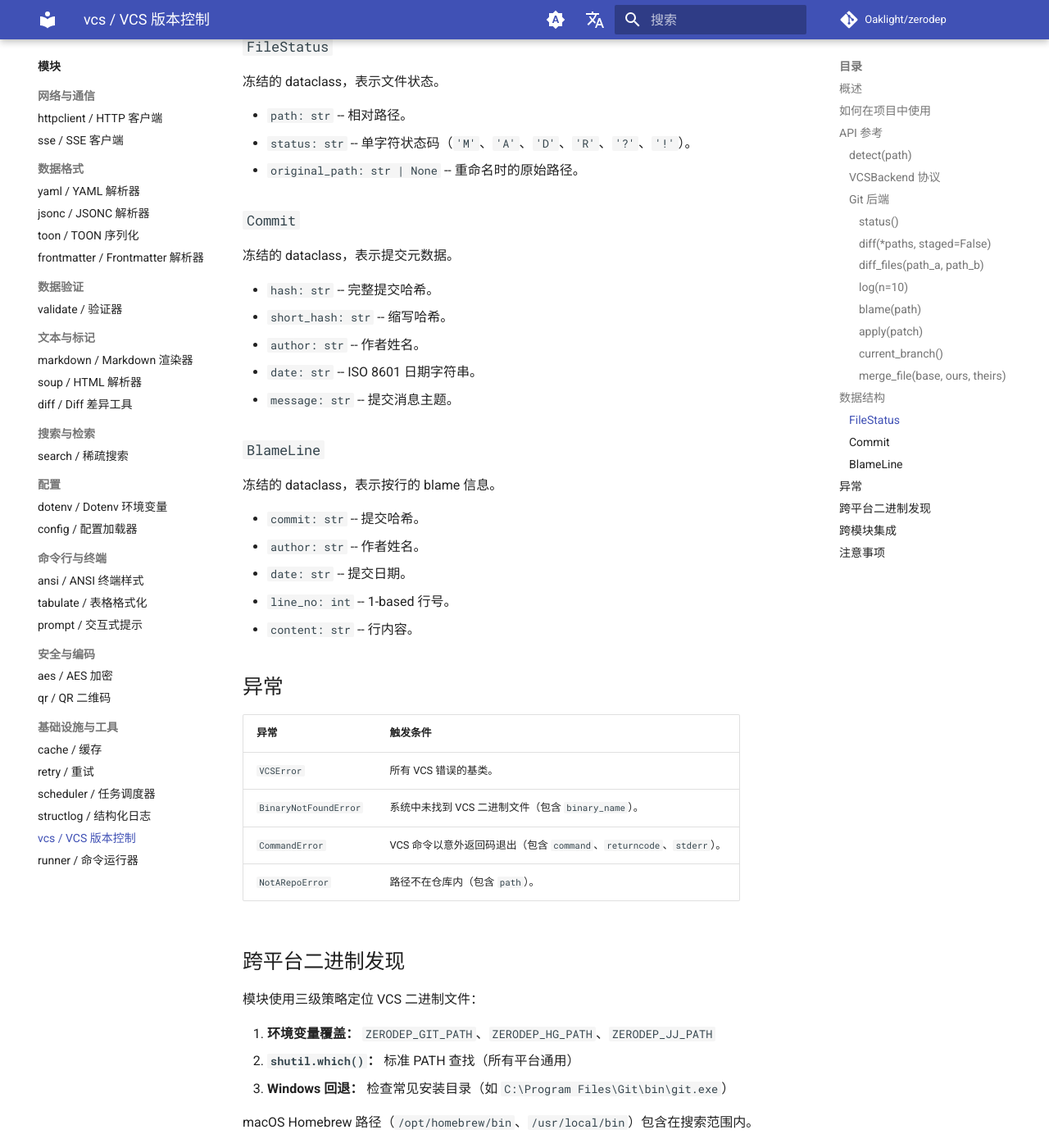
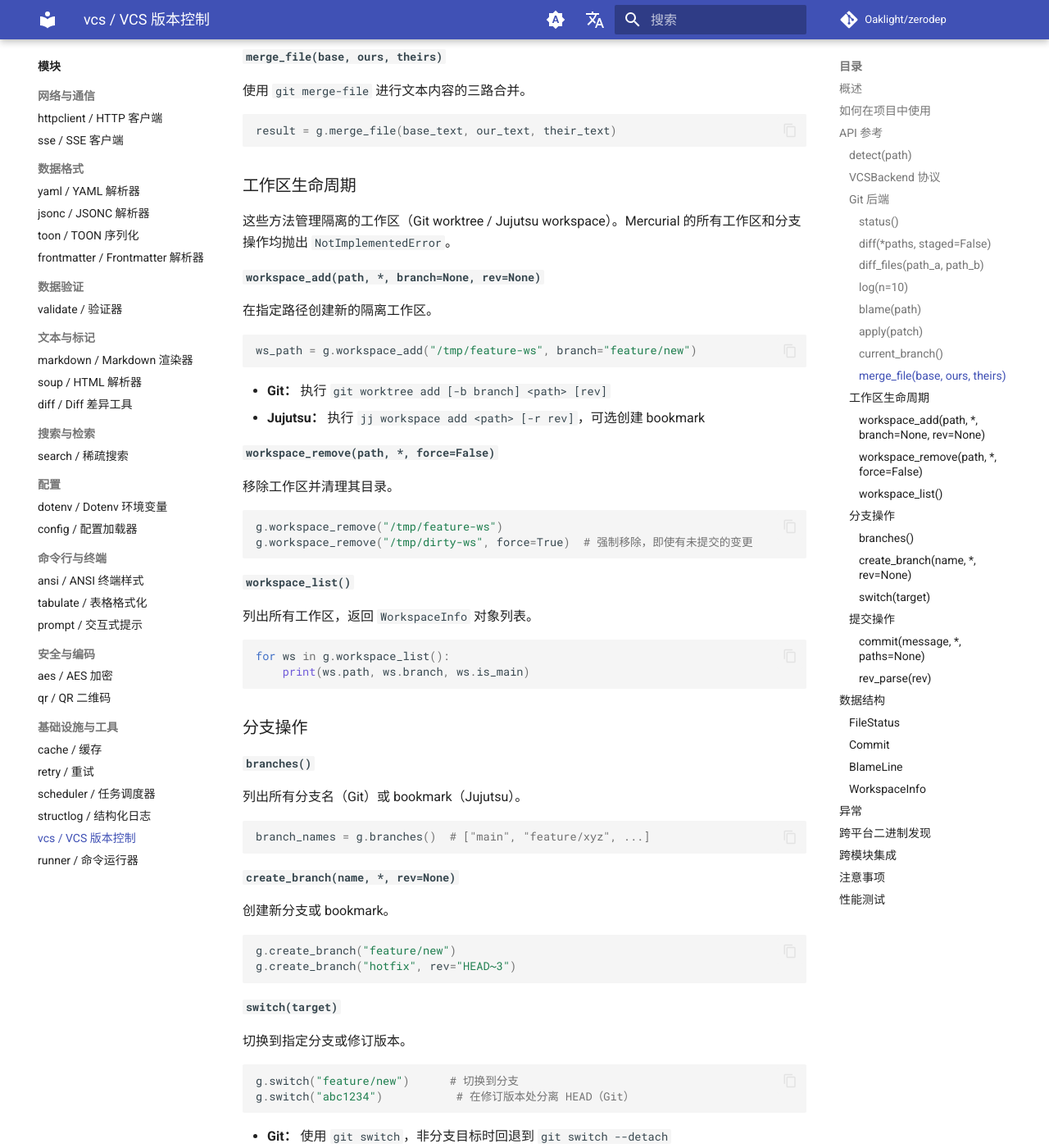
Before and after one commit to Oaklight/zerodep, an MkDocs documentation site: the page built from docs/modules/vcs.md, in a window 1280 px wide and 1400 px high, scrolled down 3455 px. Shown: the whole window at 82% size. Built offline with MkDocs 1.6.1 and Material for MkDocs 9.7.7, drawn with Linux system fonts in a browser that asks for light colours; comment, search, counter and statistics services are not loaded; some of the changed text lies outside the part shown.

Commit message:
update vcs module docs: workspace/branch/commit lifecycle ops
Add documentation for 9 new VCSBackend protocol methods:
workspace_add/remove/list, branches/create_branch/switch,
commit, rev_parse. Add WorkspaceInfo dataclass docs.
Update backend coverage table and caveats.

````diff
--- a/docs/modules/vcs.md
+++ b/docs/modules/vcs.md
@@ -14,9 +14,9 @@ VCS 模块通过调用 CLI 二进制文件，提供版本控制系统的统一 P
 
 | 后端 | 二进制 | 覆盖范围 |
 |------|--------|----------|
-| **Git** | `git` | 完整（diff、status、log、blame、apply、merge-file、branch） |
-| **Mercurial** | `hg` | 核心子集（diff、status、log、blame、branch） |
-| **Jujutsu** | `jj` | 核心子集（diff、status、log、blame、branch） |
+| **Git** | `git` | 完整（diff、status、log、blame、apply、merge-file、branch、workspace、commit） |
+| **Mercurial** | `hg` | 仅检查（diff、status、log、blame、branch） |
+| **Jujutsu** | `jj` | 完整（diff、status、log、blame、merge-file、branch、workspace、commit） |
 
 ## 如何在项目中使用
 
@@ -71,6 +72,16 @@ class VCSBackend(Protocol):
     def blame(self, path: str) -> list[BlameLine]: ...
     def current_branch(self) -> str: ...
     def merge_file(self, base: str, ours: str, theirs: str) -> str: ...
+    # -- 工作区生命周期 --
+    def workspace_add(self, path: str, *, branch: str | None = None, rev: str | None = None) -> str: ...
+    def workspace_remove(self, path: str, *, force: bool = False) -> None: ...
+    def workspace_list(self) -> list[WorkspaceInfo]: ...
+    # -- 分支 / 提交 --
+    def branches(self) -> list[str]: ...
+    def create_branch(self, name: str, *, rev: str | None = None) -> None: ...
+    def switch(self, target: str) -> None: ...
+    def commit(self, message: str, *, paths: list[str] | None = None) -> str: ...
+    def rev_parse(self, rev: str) -> str: ...
 ```
 
 ### Git 后端
@@ -157,6 +168,92 @@ branch = g.current_branch()  # "main"、"feature/xyz" 等
 result = g.merge_file(base_text, our_text, their_text)
 ```
 
+### 工作区生命周期
+
+这些方法管理隔离的工作区（Git worktree / Jujutsu workspace）。Mercurial 的所有工作区和分支操作均抛出 `NotImplementedError`。
+
+#### `workspace_add(path, *, branch=None, rev=None)`
+
+在指定路径创建新的隔离工作区。
+
+```python
+ws_path = g.workspace_add("/tmp/feature-ws", branch="feature/new")
+```
+
+- **Git：** 执行 `git worktree add [-b branch] <path> [rev]`
+- **Jujutsu：** 执行 `jj workspace add <path> [-r rev]`，可选创建 bookmark
+
+#### `workspace_remove(path, *, force=False)`
+
+移除工作区并清理其目录。
+
+```python
+g.workspace_remove("/tmp/feature-ws")
+g.workspace_remove("/tmp/dirty-ws", force=True)  # 强制移除，即使有未提交的变更
+```
+
+#### `workspace_list()`
+
+列出所有工作区，返回 `WorkspaceInfo` 对象列表。
+
+```python
+for ws in g.workspace_list():
+    print(ws.path, ws.branch, ws.is_main)
+```
+
+### 分支操作
+
+#### `branches()`
+
+列出所有分支名（Git）或 bookmark（Jujutsu）。
+
+```python
+branch_names = g.branches()  # ["main", "feature/xyz", ...]
+```
+
+#### `create_branch(name, *, rev=None)`
+
+创建新分支或 bookmark。
+
+```python
+g.create_branch("feature/new")
+g.create_branch("hotfix", rev="HEAD~3")
+```
+
+#### `switch(target)`
+
+切换到指定分支或修订版本。
+
+```python
+g.switch("feature/new")      # 切换到分支
+g.switch("abc1234")           # 在修订版本处分离 HEAD（Git）
+```
+
+- **Git：** 使用 `git switch`，非分支目标时回退到 `git switch --detach`
+- **Jujutsu：** 使用 `jj new` 在目标之上创建新变更
+
+### 提交操作
+
+#### `commit(message, *, paths=None)`
+
+创建提交并返回完整哈希。
+
+```python
+sha = g.commit("fix: resolve edge case", paths=["src/fix.py"])
+```
+
+- **Git：** 暂存 `paths`（如提供）后提交；否则提交已暂存的内容
+- **Jujutsu：** 最终确认当前变更；`paths` 被忽略（jj 自动跟踪所有变更）
+
+#### `rev_parse(rev)`
+
+将修订字符串解析为完整提交哈希。
+
+```python
+full_hash = g.rev_parse("HEAD")
+full_hash = g.rev_parse("main")
+```
+
 ## 数据结构
 
 ### `FileStatus`
@@ -186,6 +283,15 @@ result = g.merge_file(base_text, our_text, their_text)
 - `date: str` -- 提交日期。
 - `line_no: int` -- 1-based 行号。
 - `content: str` -- 行内容。
+
+### `WorkspaceInfo`
+
+冻结的 dataclass，表示工作区元数据。
+
+- `path: str` -- 工作区目录的绝对路径。
+- `head: str` -- HEAD 提交哈希。
+- `branch: str | None` -- 分支名（Git）或 bookmark（Jujutsu），detached HEAD 时为 `None`。
+- `is_main: bool` -- 是否为主/默认工作区。
 
 ## 异常
 
@@ -219,5 +325,8 @@ Mercurial 和 Jujutsu 后端可选使用兄弟模块 `diff/diff.py` 的 `merge3(
     在 Windows 上，子进程调用使用 `CREATE_NO_WINDOW` 以防止控制台窗口闪烁。二进制发现包含常见的 Windows 安装路径。
 
 - **Python 版本：** 需要 Python 3.10+。
-- **无性能测试：** 由于所有操作基于子进程，性能主要取决于进程启动和 CLI 执行时间，而非 Python 代码。
-- **Git 最为完整：** Mercurial 和 Jujutsu 后端覆盖核心操作，但缺少一些 Git 特有的功能如 `diff_files` 和原生 `merge_file`。
+- **Mercurial 仅支持检查：** 工作区、分支、提交和 rev-parse 操作在 Mercurial 后端会抛出 `NotImplementedError`，因为其语义存在根本差异。Git 和 Jujutsu 拥有完整的生命周期支持。
+
+## 性能测试
+
+本模块不提供性能测试。所有操作基于子进程，性能主要取决于进程启动和 CLI 执行时间，而非 Python 封装代码 -- 详见 [VCS 性能测试](../benchmarks/vcs.md)。
````
Also changed, not shown: other parts of docs/modules/vcs.md (+1 -0 lines).
